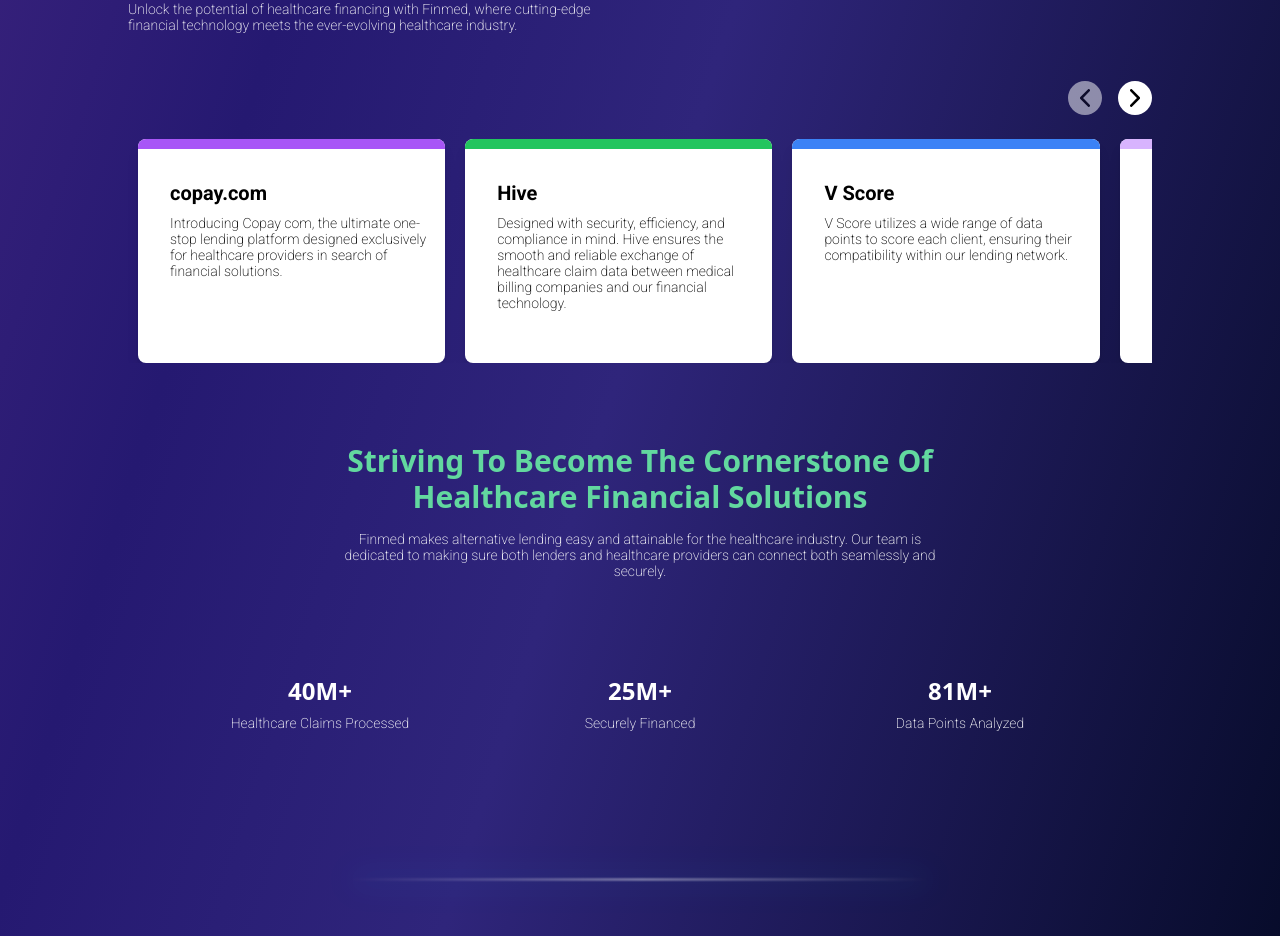
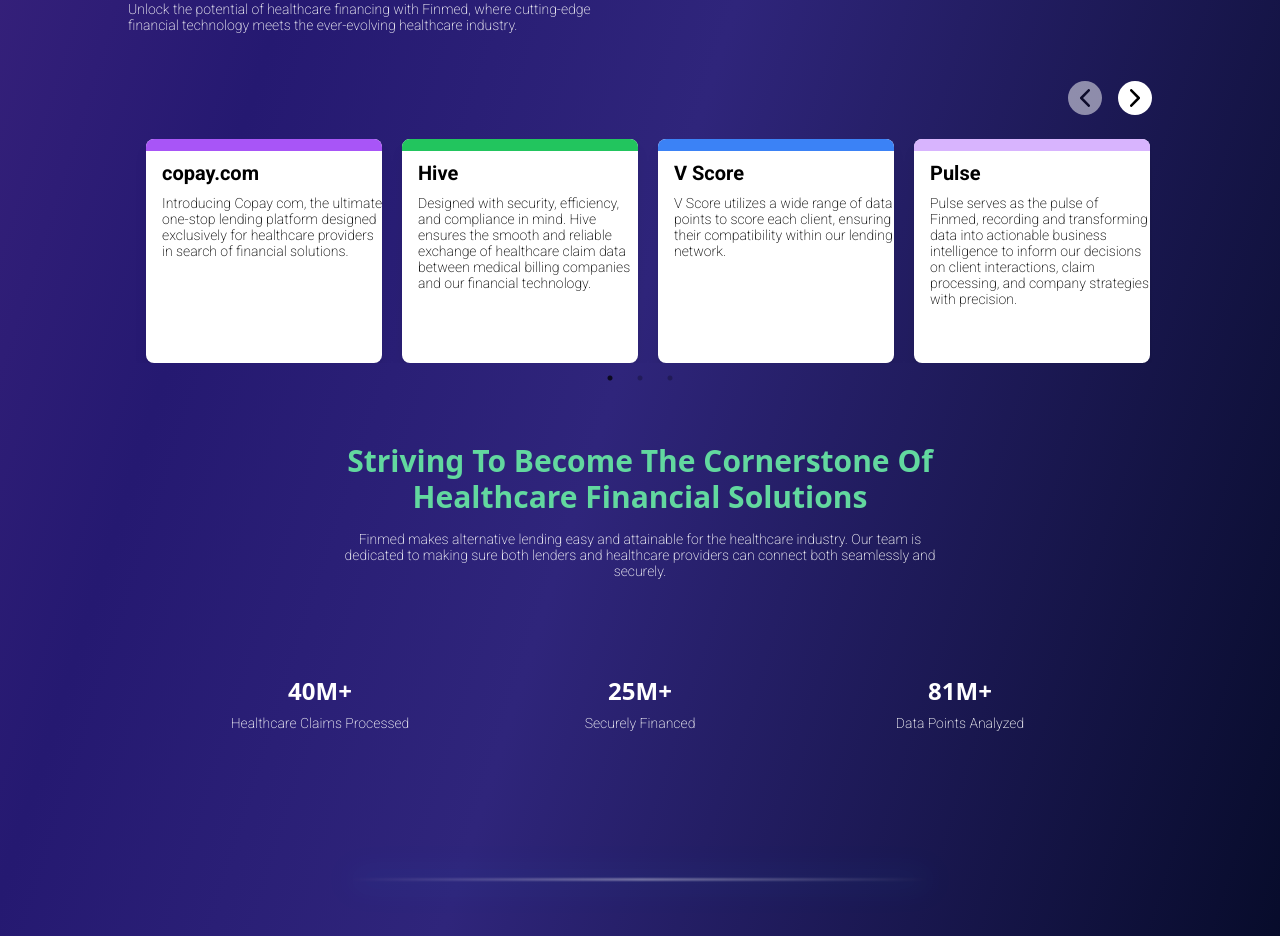
Before and after one commit to KeshavVijay14/Finmed-App, a Next.js app: page / in a window 1280 px wide. Shown: the part 2500-3436 px from the top of the page. Built offline with nearby package versions, Linux system fonts and the light colour scheme; a web font is replaced by a local one.

Commit message:
Card-slider-update

```diff
--- a/package.json
+++ b/package.json
@@ -12,7 +12,9 @@
     "next": "14.2.3",
     "react": "^18",
     "react-dom": "^18",
-    "react-intersection-observer": "^9.10.3"
+    "react-intersection-observer": "^9.10.3",
+    "react-slick": "^0.30.2",
+    "slick-carousel": "^1.8.1"
   },
   "devDependencies": {
     "@types/node": "20.14.2",
--- a/src/components/CardSlider.js
+++ b/src/components/CardSlider.js
@@ -1,10 +1,13 @@
-import React, { useState, useEffect } from "react";
+import React, { useRef, useState } from "react";
 import Image from "next/image";
 import { InView } from "react-intersection-observer";
+import Slider from "react-slick";
+import "slick-carousel/slick/slick.css";
+import "slick-carousel/slick/slick-theme.css";
 
 const CardSlider = () => {
-  const [currentIndex, setCurrentIndex] = useState(0);
-  const [itemsToShow, setItemsToShow] = useState(4);
+  const sliderRef = useRef(null);
+  const [currentSlide, setCurrentSlide] = useState(0);
 
   const cards = [
     {
@@ -45,16 +48,55 @@
     },
   ];
 
-  const maxIndex = cards.length - itemsToShow;
+  const settings = {
+    dots: true,
+    infinite: false,
+    speed: 500,
+    slidesToShow: 4,
+    slidesToScroll: 1,
+    responsive: [
+      {
+        breakpoint: 1200,
+        settings: {
+          slidesToShow: 3,
+          slidesToScroll: 1,
+        },
+      },
+      {
+        breakpoint: 992,
+        settings: {
+          slidesToShow: 2,
+          slidesToScroll: 1,
+        },
+      },
+      {
+        breakpoint: 768,
+        settings: {
+          slidesToShow: 1,
+          slidesToScroll: 1,
+        },
+      },
+    ],
+    arrows: false,
+    beforeChange: (current, next) => setCurrentSlide(next),
+  };
 
   const handlePrev = () => {
-    setCurrentIndex((prevIndex) => prevIndex - 1);
+    sliderRef.current.slickPrev();
   };
 
   const handleNext = () => {
-    setCurrentIndex((prevIndex) => prevIndex + 1);
+    sliderRef.current.slickNext();
   };
-  console.log("<><>", currentIndex);
+
+  const isNextDisabled = () => {
+    return currentSlide === cards.length - settings.slidesToShow;
+  };
+
+  const isPrevDisabled = () => {
+    return currentSlide === 0;
+  };
+
   return (
     <InView triggerOnce threshold={1}>
       {({ ref }) => (
@@ -73,9 +115,9 @@
             <div className="flex justify-end mb-6 gap-4">
               <button
                 onClick={handlePrev}
-                disabled={currentIndex === 0}
+                disabled={isPrevDisabled()}
                 className={`rounded-full p-2 px-3 bg-white cursor-pointer ${
-                  currentIndex === 0 ? "opacity-50 cursor-not-allowed" : ""
+                  isPrevDisabled() ? "opacity-50 cursor-not-allowed" : ""
                 }`}
               >
                 <Image
@@ -87,11 +129,9 @@
               </button>
               <button
                 onClick={handleNext}
-                disabled={currentIndex >= maxIndex}
-                className={`rounded-full p-2 px-3 bg-white cursor-pointer  ${
-                  currentIndex >= maxIndex
-                    ? "opacity-50 cursor-not-allowed"
-                    : ""
+                disabled={isNextDisabled()}
+                className={`rounded-full p-2 px-3 bg-white cursor-pointer ${
+                  isNextDisabled() ? "opacity-50 cursor-not-allowed" : ""
                 }`}
               >
                 <Image
@@ -103,28 +143,16 @@
               </button>
             </div>
             <div className="relative">
-              <div className="slider-container overflow-hidden">
-                <div
-                  className="slider-content flex transition-transform duration-300"
-                  style={{
-                    transform: `translateX(-${
-                      (currentIndex * 170) / itemsToShow
-                    }%)`,
-                    width: `${(cards.length * 80) / itemsToShow}vw`,
-                  }}
-                >
+              <Slider ref={sliderRef} {...settings}>
                 {cards.map((card, index) => (
                   <div
                     key={index}
-                      className="card w-full md:w-[calc(80%/3)] lg:w-[calc(80%/4)] h-56 rounded-lg shadow-lg text-left bg-white p-4 relative flex-shrink-0"
+                    className="card w-full h-56 mx-2 rounded-lg shadow-lg text-left bg-white"
                   >
                     <div
-                        className={`w-full rounded-t-lg absolute top-0 left-0 ${card.bgClass}`}
-                        style={{
-                          height: "10px",
-                        }}
+                      className={`h-3 w-full rounded-t-lg ${card.bgClass}`}
                     ></div>
-                      <h3 className="text-xl font-bold text-black mb-2 font-roboto mt-6 pl-4">
+                    <h3 className="text-xl font-bold text-black mb-2 font-roboto mt-2 pl-4">
                       {card.title}
                     </h3>
                     <p className="text-black font-thin text-sm font-roboto pl-4">
@@ -132,8 +160,7 @@
                     </p>
                   </div>
                 ))}
-                </div>
-              </div>
+              </Slider>
             </div>
           </div>
         </section>
--- a/src/styles/globals.css
+++ b/src/styles/globals.css
@@ -153,11 +153,6 @@
 .slider-content {
   display: flex;
   transition: transform 0.5s ease;
-}
-
-.card {
-  min-width: 300px;
-  margin: 0 10px;
 }
 
 .custom-img-bg {
@@ -488,3 +483,7 @@
   );
   filter: blur(88.1px);
 }
+
+.slick-slide > div {
+  margin: 0 10px;
+}
```
Also changed, not shown: 1 other file (tests, documents, lock files or other folders). Lines whose indentation alone changed are shown as unchanged.
